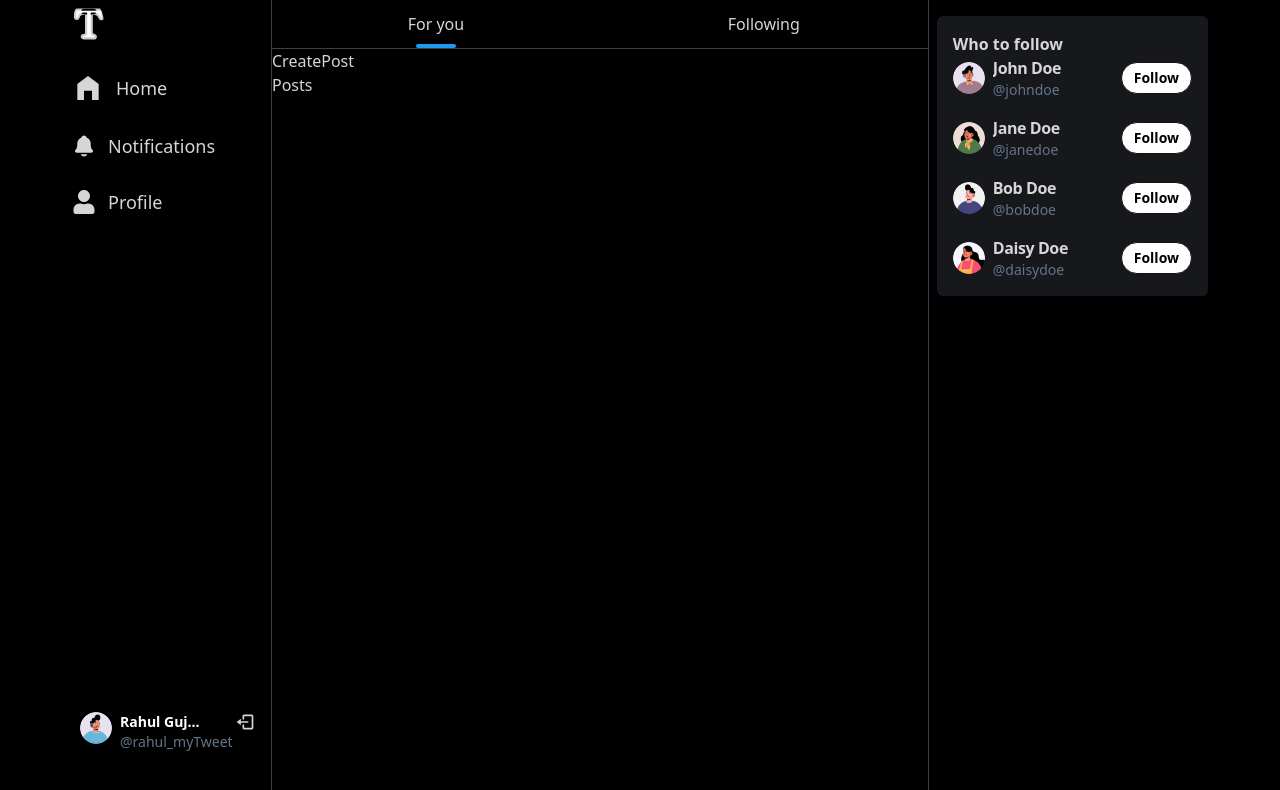
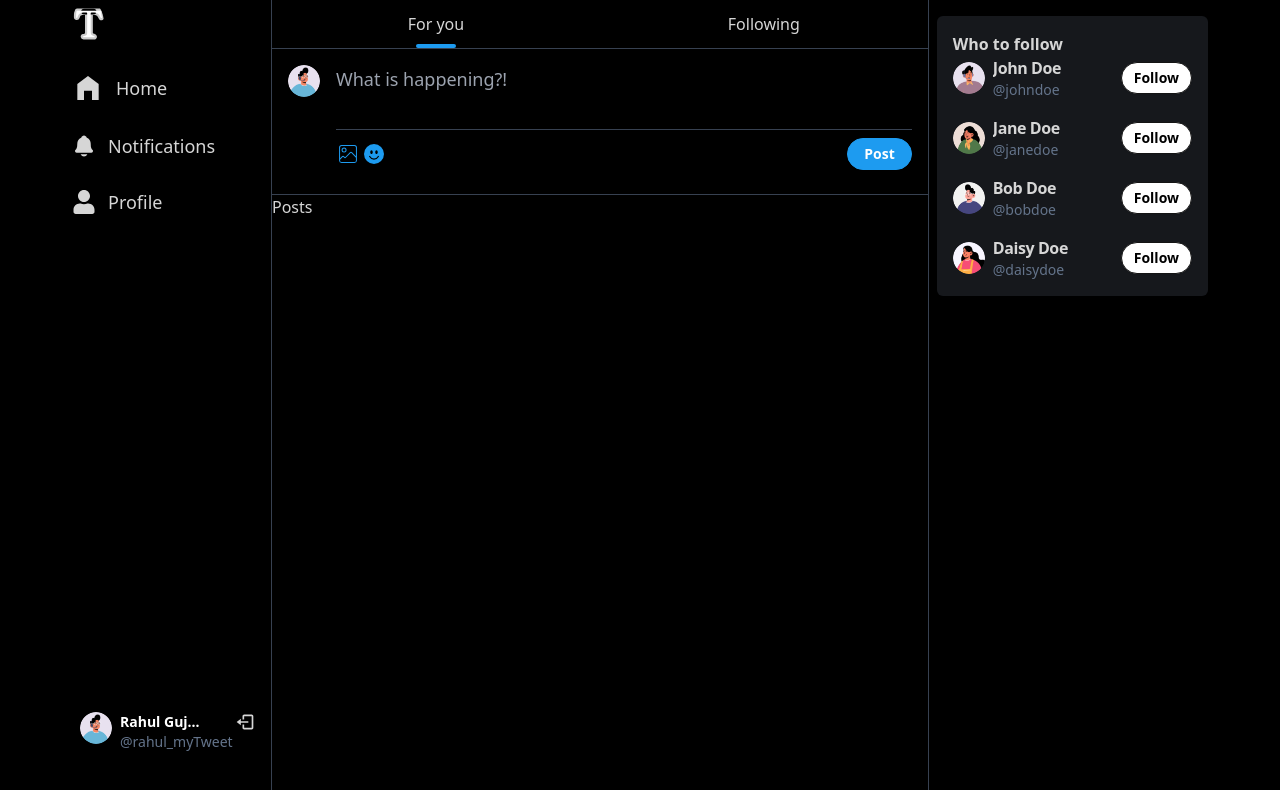
Before and after one commit to rahul-MyGit/Twing-Twing, a React (Vite) app in the folder frontend/: page / in a window 1280 px wide. Shown: the top 790 px of the page. Built offline with nearby package versions, Linux system fonts and the light colour scheme.

Commit message:
added createPost.tsx

```diff
--- a/frontend/src/pages/home/CreatePost.tsx
+++ b/frontend/src/pages/home/CreatePost.tsx
@@ -1,7 +1,87 @@
+import React, { useRef, useState } from "react";
+import { BsEmojiSmileFill } from "react-icons/bs";
+import { CiImageOn } from "react-icons/ci";
+import { IoCloseSharp } from "react-icons/io5";
 
 function CreatePost() {
+  const [text, setText] = useState<string>("");
+  const [img, setImg] = useState<null | string>(null);
+
+  const imgRef = useRef<HTMLInputElement>(null);
+
+  const isPending: boolean = false;
+  const isError: boolean = false;
+
+  const data : {profileImg: string} = {
+    profileImg: "/avatars/boy1.png"
+  }
+  const handleSubmit = (e: React.FormEvent<HTMLFormElement>)=>{
+    e.preventDefault();
+    alert("Post created successfully")
+    setText("");
+    setImg(null);
+  }
+
+  const handleImgChange = (e: React.ChangeEvent<HTMLInputElement>)=>{
+    const file: File | undefined = e.target.files?.[0];
+    if(file){
+      const reader: FileReader = new FileReader();
+      reader.onload = () => {
+        if (typeof reader.result === "string") {
+          setImg(reader.result);
+        }
+      };
+      reader.readAsDataURL(file);
+    }
+  };
   return (
-    <div>CreatePost</div>
+    <div className='flex p-4 items-start gap-4 border-b border-gray-700'>
+      <div className='avatar'>
+				<div className='w-8 rounded-full'>
+					<img src={data.profileImg || "/avatar-placeholder.png"} />
+				</div>
+			</div>
+
+      <form className='flex flex-col gap-2 w-full' onSubmit={handleSubmit}>
+				<textarea
+					className='textarea w-full p-0 text-lg resize-none border-none focus:outline-none  border-gray-800'
+					placeholder='What is happening?!'
+					value={text}
+					onChange={(e) => setText(e.target.value)}
+				/>
+				{img && (
+					<div className='relative w-72 mx-auto'>
+						<IoCloseSharp
+							className='absolute top-0 right-0 text-white bg-gray-800 rounded-full w-5 h-5 cursor-pointer'
+							onClick={() => {
+								setImg(null);
+								{imgRef.current? imgRef.current.value = "": null}
+							}}
+						/>
+
+						<img src={img} className='w-full mx-auto h-72 object-contain rounded' />
+
+					</div>
+				)}
+
+				<div className='flex justify-between border-t py-2 border-t-gray-700'>
+					<div className='flex gap-1 items-center'>
+						<CiImageOn
+							className='fill-primary w-6 h-6 cursor-pointer'
+							onClick={() => imgRef.current?.click()}
+						/>
+						<BsEmojiSmileFill className='fill-primary w-5 h-5 cursor-pointer' />
+					</div>
+					<input type='file'
+          accept="image/*"
+          hidden ref={imgRef} onChange={handleImgChange} />
+					<button className='btn btn-primary rounded-full btn-sm text-white px-4'>
+						{isPending ? "Posting..." : "Post"}
+					</button>
+				</div>
+				{isError && <div className='text-red-500'>Something went wrong</div>}
+			</form>
+    </div>
   )
 }
 
```
